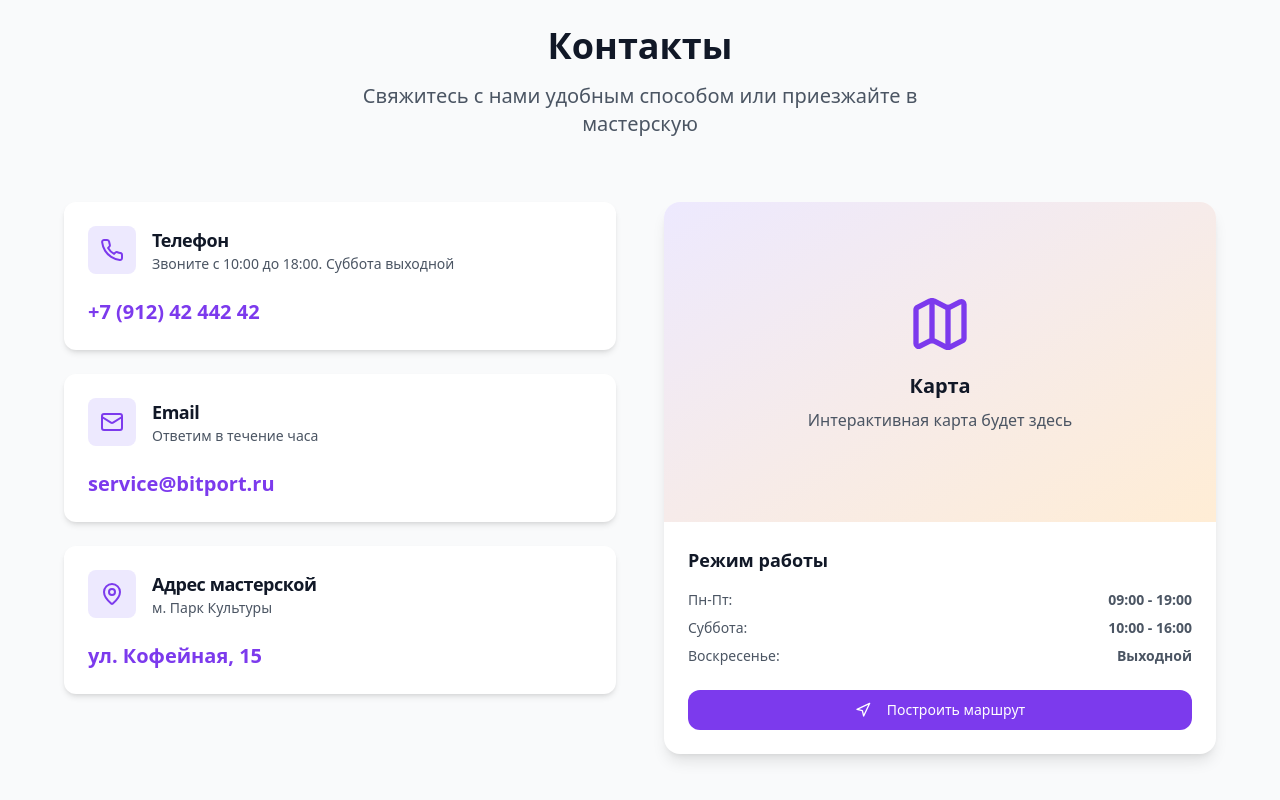
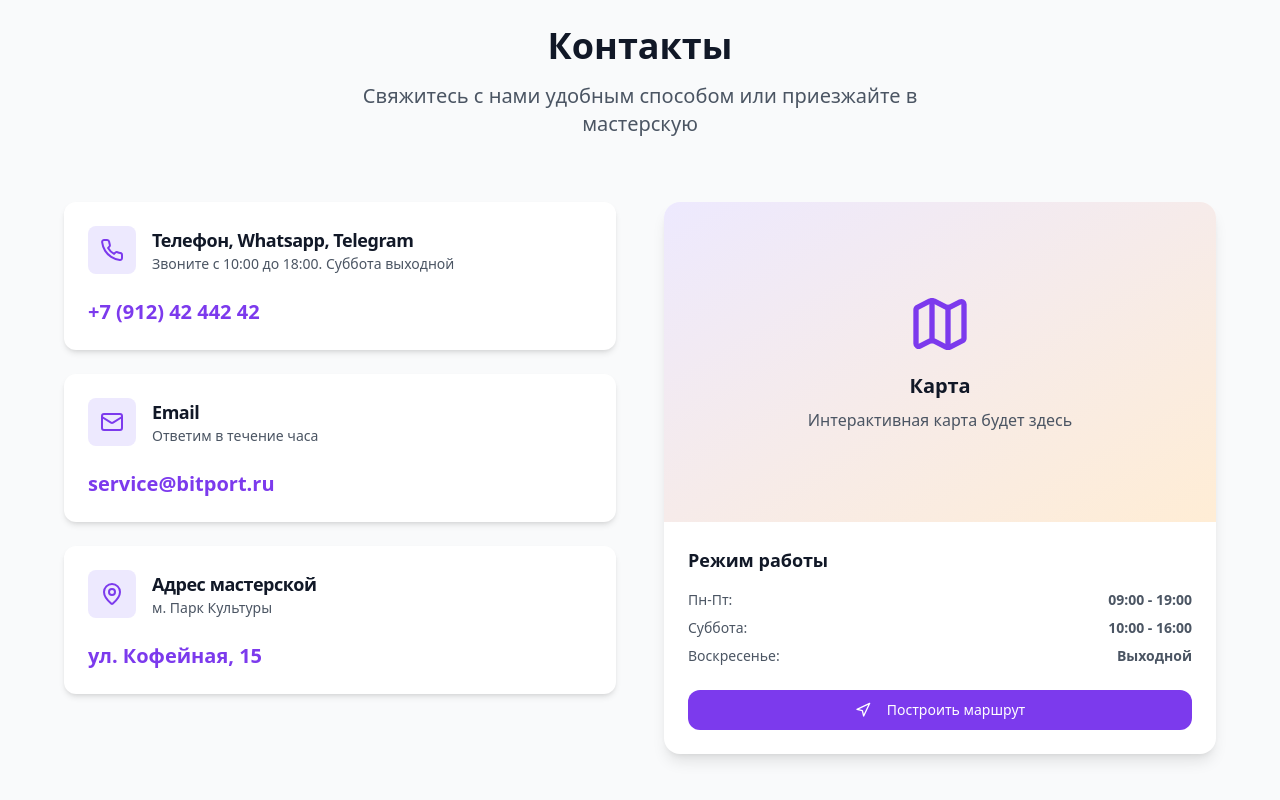
Before and after one commit to pr-poehali-dev/coffee-repair-landing, a React (Vite) app: page / in a window 1280 px wide. Shown: the part 3429-4229 px from the top of the page. Built offline with nearby package versions, Linux system fonts and the light colour scheme.

Commit message:
Добавить социальные контакты

```diff
--- a/src/components/Contact.tsx
+++ b/src/components/Contact.tsx
@@ -12,7 +12,7 @@ const Contact = () => {
   const contacts = [
     {
       icon: "Phone",
-      title: "Телефон",
+      title: "Телефон, Whatsapp, Telegram",
       value: "+7 (912) 42 442 42",
       description: "Звоните с 10:00 до 18:00. Суббота выходной",
     },
```
